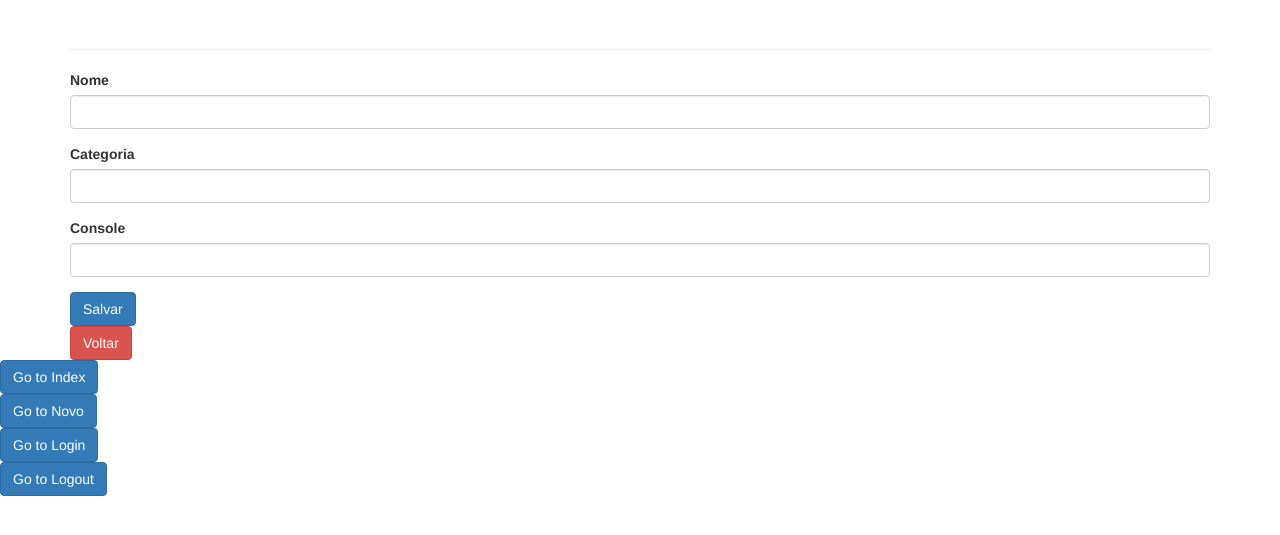
After one commit to matheusmatos221/FlaskCourse, a Flask app: template learning/Curso_Flask/jogoteca/templates/editar.html in a window 1280 px wide. The commit adds this page. Shown: the top 535 px of the page. Run offline with Flask 2, Linux system fonts and the light colour scheme; the template is opened without the code that fills it, so the values that code supplies are empty; some libraries are stand-ins or nearby versions.

Commit message:
2.Finalizando o CRUD

```diff
--- a/learning/Curso_Flask/jogoteca/jogoteca.py
+++ b/learning/Curso_Flask/jogoteca/jogoteca.py
@@ -43,6 +43,33 @@ def criar():
     return redirect(url_for('index'))
 
 
+@app.route('/editar/<int:id>')
+def editar(id):
+    if 'usuario_logado' not in session or session['usuario_logado'] is None:
+        # Usuário não está logado
+        return redirect(url_for('login', proxima=url_for('editar')))
+    else:
+        # Usuário está logado
+        jogo = jogo_dao.busca_por_id(id)
+        return render_template('editar.html', titulo='Editando Jogo', jogo=jogo)
+
+
+@app.route('/atualizar', methods=['POST', ])
+def atualizar():
+    nome = request.form['nome']
+    categoria = request.form['categoria']
+    console = request.form['console']
+    id = request.form['id']
+    jogo = Jogo(nome, categoria, console, id)
+    jogo_dao.salvar(jogo)
+    return redirect(url_for('index'))
+
+@app.route('/deletar/<int:id>')
+def deletar(id):
+    jogo_dao.deletar(id)
+    flash("O jogo foi removido com sucesso!")
+    return redirect(url_for('index'))
+
 @app.route('/login')
 def login():
     proxima = request.args.get('proxima')
--- /dev/null
+++ b/learning/Curso_Flask/jogoteca/templates/editar.html
@@ -0,0 +1,22 @@
+{% extends "template.html" %}
+{% block conteudo %}
+<form action="{{ url_for('atualizar') }}" method="post">
+  <input type="hidden" name="id" value="{{ jogo.id }}">
+<fieldset>
+  <div class="form-group">
+    <label for="nome">Nome</label>
+    <input type="text" id="nome" name="nome" class="form-control" value="{{ jogo.nome }}" >
+  </div>
+  <div class="form-group">
+    <label for="categoria">Categoria</label>
+    <input type="text" id="categoria" name="categoria" class="form-control" value="{{ jogo.categoria }}" >
+  </div>
+  <div class="form-group">
+    <label for="console">Console</label>
+    <input type="text" id="console" name="console" class="form-control" value="{{ jogo.console }}" >
+  </div>
+  <button type="submit" class="btn btn-primary btn-salvar">Salvar</button>
+</fieldset>
+  <a class="btn btn-danger" href="{{ url_for('index') }}">Voltar</a>
+</form>
+{% endblock %}
--- a/learning/Curso_Flask/jogoteca/templates/lista.html
+++ b/learning/Curso_Flask/jogoteca/templates/lista.html
@@ -1,11 +1,13 @@
 {% extends "template.html" %}
 {% block conteudo %}
+<a class="btn btn-primary" href="{{ url_for('novo') }}">Novo Jogo</a>
 <table class="table table-striped table-responsive table-bordered">
     <thead class="thead-default">
         <tr>
             <th>Nome</th>
             <th>Categoria</th>
             <th>Console</th>
+            <th>Opções</th>
         </tr>
     </thead>
     <tbody>
@@ -14,6 +16,8 @@
             <td>{{ jogo.nome }}</td>
             <td>{{ jogo.categoria }}</td>
             <td>{{ jogo.console }}</td>
+            <td><a href="{{ url_for('editar', id=jogo.id) }}">Editar</a></td>
+            <td><a href="{{ url_for('deletar', id=jogo.id) }}">Deletar</a></td>
         </tr>
     {% endfor %}
     </tbody>
--- a/learning/Curso_Flask/jogoteca/templates/novo.html
+++ b/learning/Curso_Flask/jogoteca/templates/novo.html
@@ -17,4 +17,5 @@
   <button type="submit" class="btn btn-primary btn-salvar">Salvar</button>
 </fieldset>
 </form>
+<p><a class="btn btn-danger" href="{{ url_for('index') }}">Voltar</a></p>
 {% endblock %}
--- a/learning/Curso_Flask/jogoteca/templates/template.html
+++ b/learning/Curso_Flask/jogoteca/templates/template.html
@@ -24,13 +24,13 @@
       </div>
     {% block menu %}
         <div>
-            <a href="{{ url_for('index') }}">Go to Index</a>
+            <a class="btn btn-primary" href="{{ url_for('index') }}">Go to Index</a>
             <br>
-            <a href="{{ url_for('novo') }}">Go to Novo</a>
+            <a class="btn btn-primary" href="{{ url_for('novo') }}">Go to Novo</a>
             <br>
-            <a href="{{ url_for('login') }}">Go to Login</a>
+            <a class="btn btn-primary" href="{{ url_for('login') }}">Go to Login</a>
             <br>
-            <a href="{{ url_for('logout') }}">Go to Logout</a>
+            <a class="btn btn-primary" href="{{ url_for('logout') }}">Go to Logout</a>
         </div>
         {% endblock %}
   </body>
```
Also changed, not shown: learning/Curso_Flask/jogoteca/templates/login.html (+5 -4 lines).
